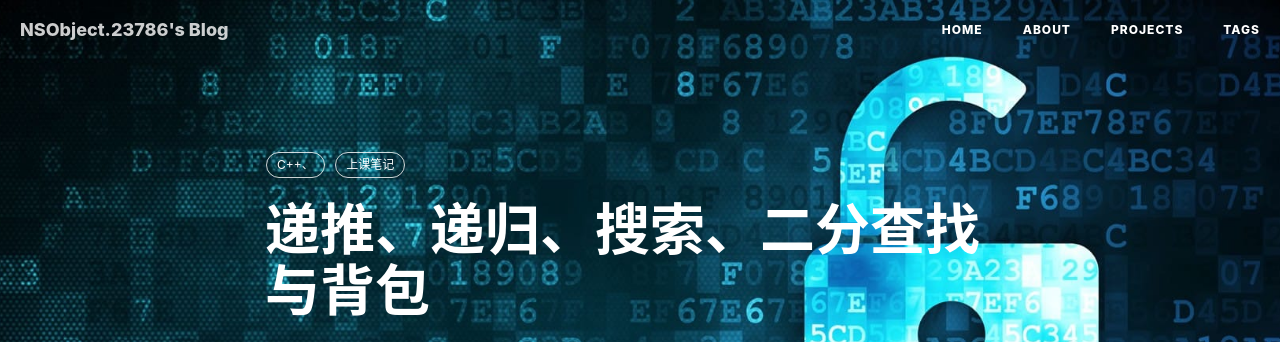
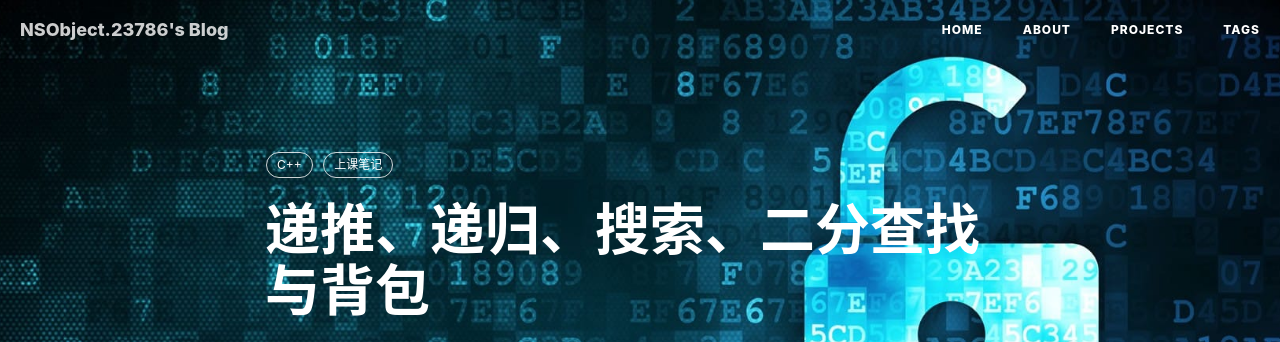
Before and after one commit to AFObject/OI-Blog, a Jekyll site: the page built from _posts/2020-10-31-递推、递归、搜索、二分查找、背包.md, in a window 1280 px wide and 900 px high. Shown: the top 342 px of the window. Built offline with Jekyll 4.4.1, drawn with Linux system fonts in a browser that asks for light colours; nearby versions of some CDN libraries; formulas are drawn with MathJax 3; comment, search, counter and statistics services are not loaded.

```diff
--- a/_posts/2020-10-31-递推、递归、搜索、二分查找、背包.md
+++ b/_posts/2020-10-31-递推、递归、搜索、二分查找、背包.md
@@ -7,7 +7,7 @@ author:     23786.NSObject
 header-img: img/post-bg-hacker.jpg
 catalog: true
 tags:
-    - C++、
+    - C++
     - 上课笔记
 ---
 
```
